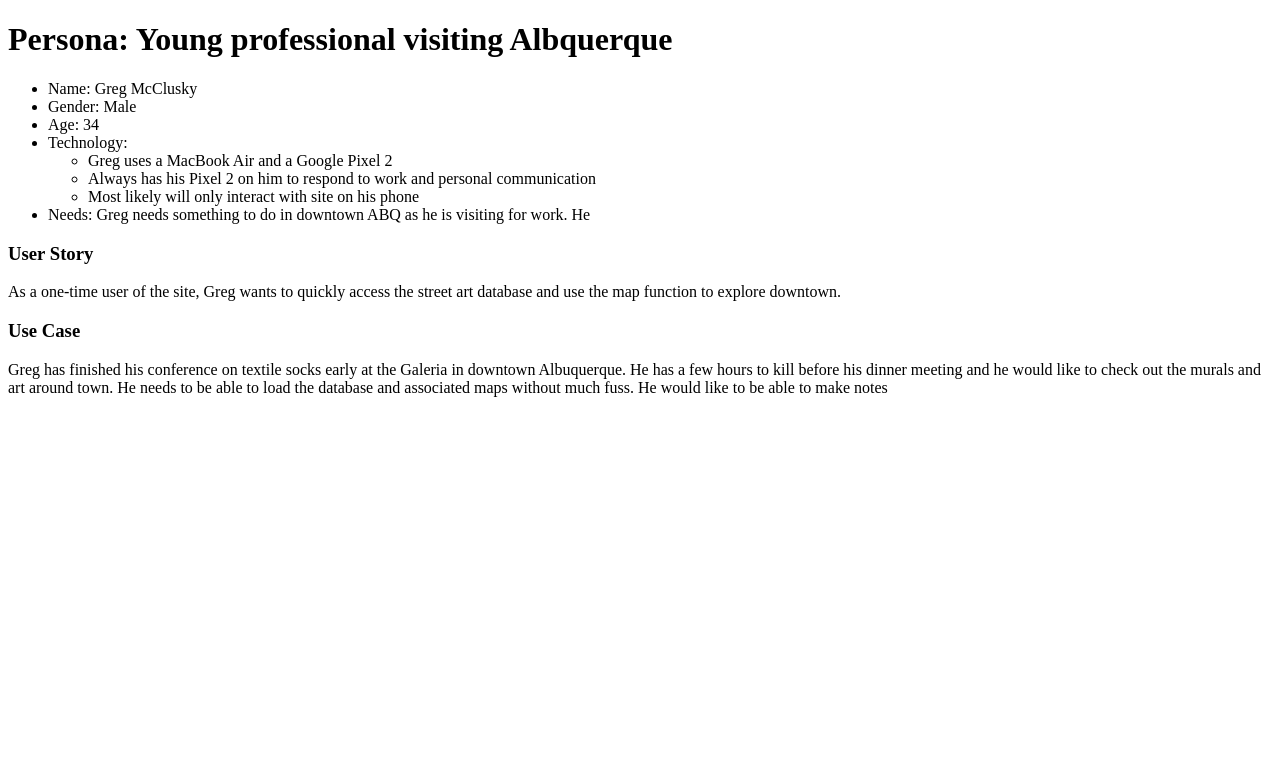
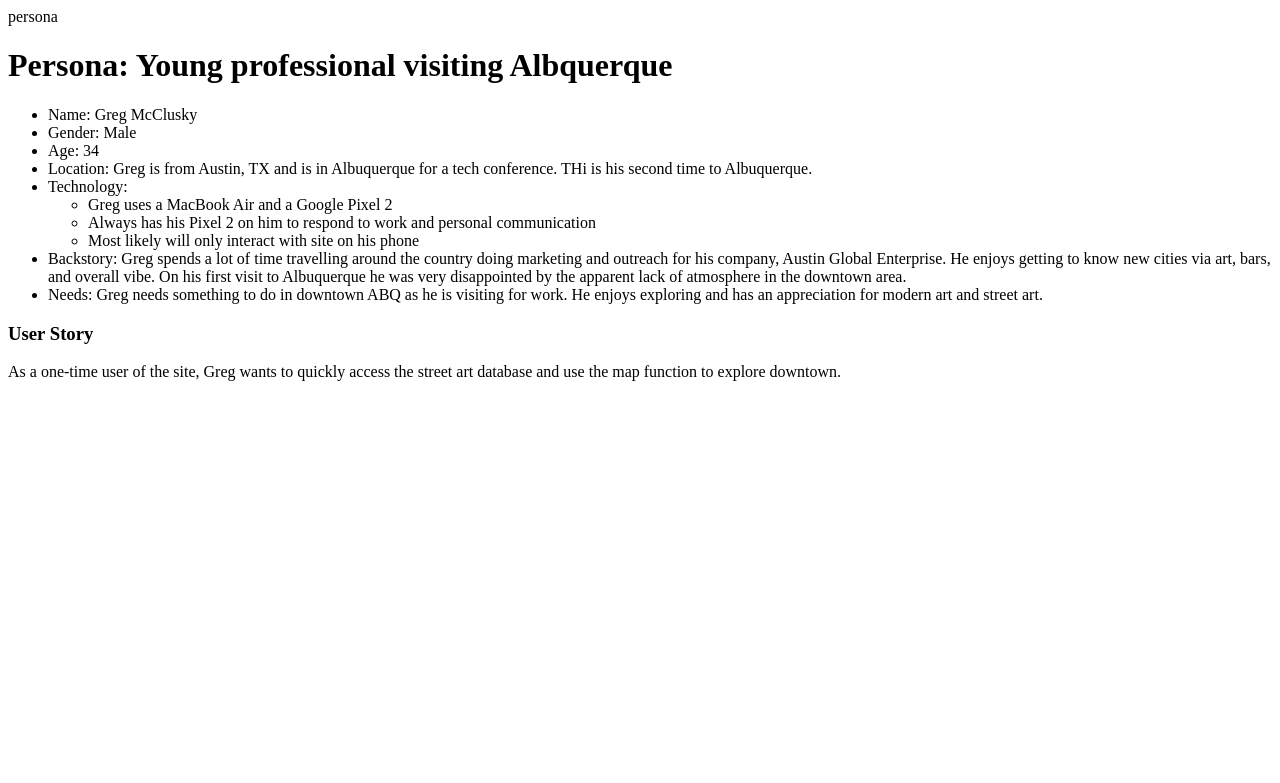
Before and after one commit to samanthaandrews/abq-street-art, a PHP site: page /epic/personas/businessman-persona.php in a window 1280 px wide. Shown: the top 783 px of the page. Run offline with PHP 8.4, Linux system fonts and the light colour scheme.

Commit message:
developing Greg's persona

```diff
--- a/epic/personas/businessman-persona.php
+++ b/epic/personas/businessman-persona.php
@@ -1,4 +1,4 @@
-<!DOCTYPE html>
+persona<!DOCTYPE html>
 <html lang="en">
 	<head>
 		<meta charset="UTF-8">
@@ -11,18 +11,18 @@
 				<li>Name: Greg McClusky</li>
 				<li>Gender: Male</li>
 				<li>Age: 34</li>
+				<li>Location: Greg is from Austin, TX and is in Albuquerque for a tech conference. THi is his second time to Albuquerque.</li>
 				<li>Technology:</li>
 					<ul>
 						<li>Greg uses a MacBook Air and a Google Pixel 2</li>
 						<li>Always has his Pixel 2 on him to respond to work and personal communication</li>
 						<li>Most likely will only interact with site on his phone</li>
 					</ul>
-				<li>Needs: Greg needs something to do in downtown ABQ as he is visiting for work. He </li>
+				<li>Backstory: Greg spends a lot of time travelling around the country doing marketing and outreach for his company, Austin Global Enterprise. He enjoys getting to know new cities via art, bars, and overall vibe. On his first visit to Albuquerque he was very disappointed by the apparent lack of atmosphere in the downtown area. </li>
+				<li>Needs: Greg needs something to do in downtown ABQ as he is visiting for work. He enjoys exploring and has an appreciation for modern art and street art.</li>
 			</ul>
 			<h3>User Story</h3>
-			<p>As a one-time user of the site, Greg wants to quickly access the street art database and use the map function to explore downtown.</p>
-			<h3>Use Case</h3>
-			<p>Greg has finished his conference on textile socks early at the Galeria in downtown Albuquerque. He has a few hours to kill before his dinner meeting and he would like to check out the murals and art around town. He needs to be able to load the database and associated maps without much fuss. He would like to be able to make notes</p>
-		</div>
+			<p>As a one-time user of the site, Greg wants to quickly access the street art database and use the map function to explore downtown. </p>
+
 	</body>
 </html>
```
Also changed, not shown: epic/use-cases/businessman-use-case.php (+7 -5 lines).
